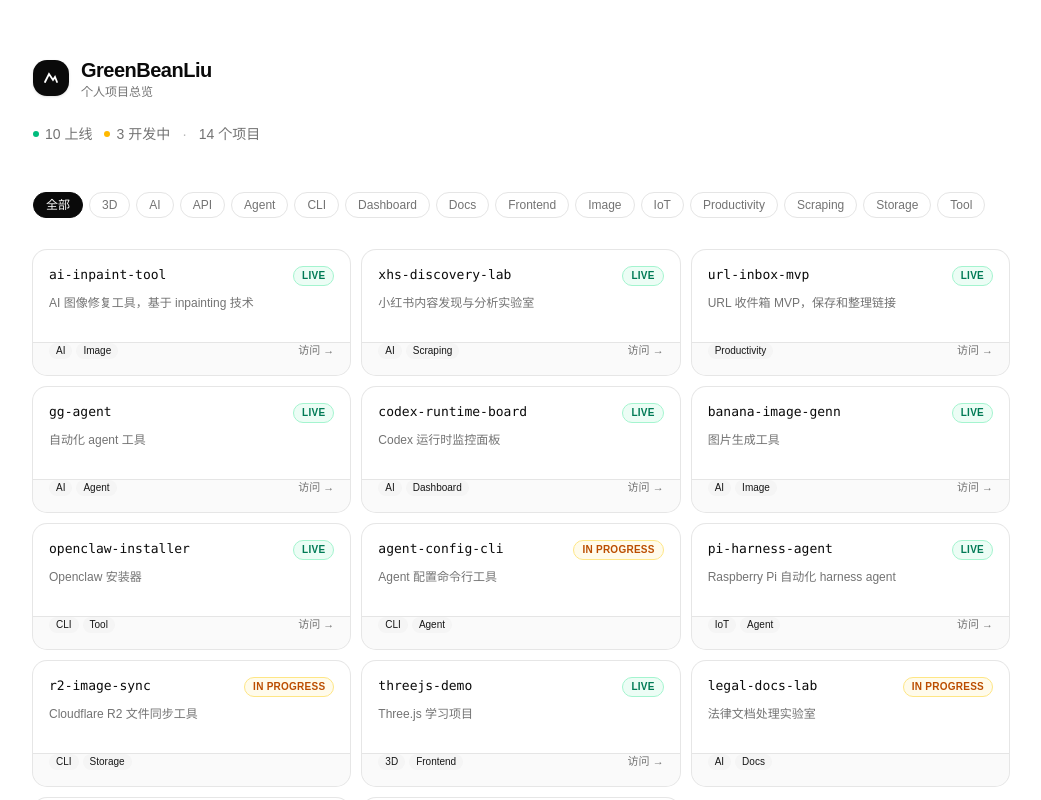
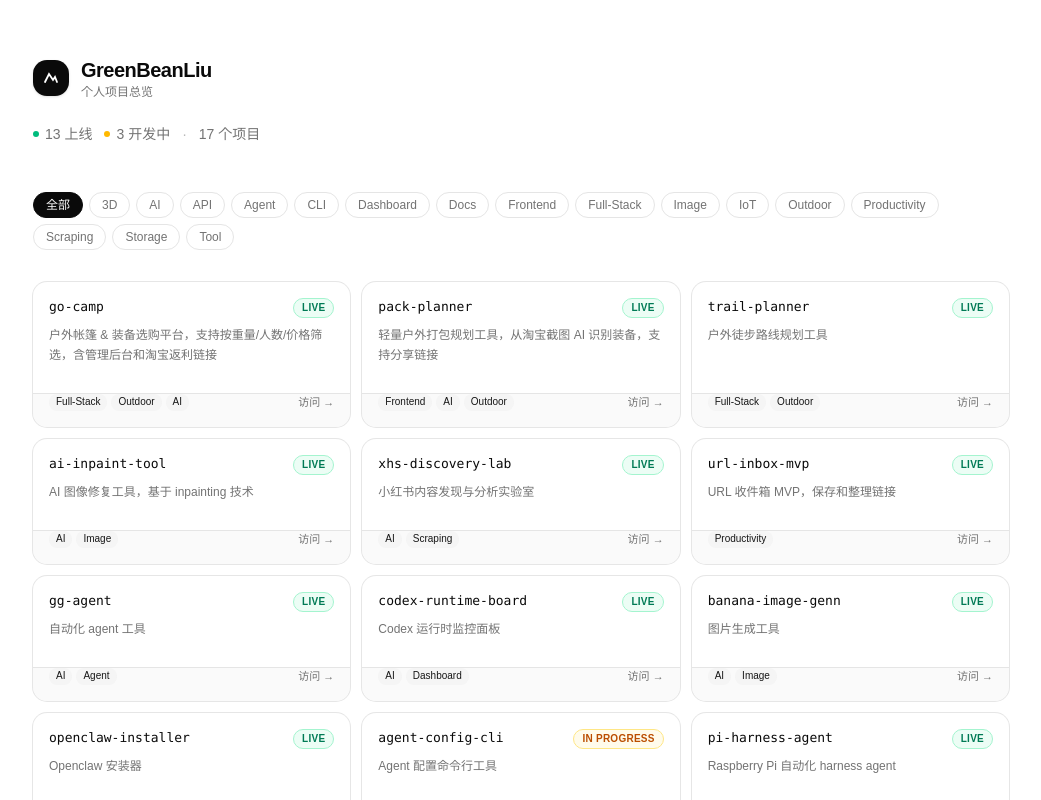
Before and after one commit to GreenBeanLiu/works-portal, a React (Vite) app: page / in a window 1280 px wide. Shown: the top 800 px of the page, without its empty margins (119-1160 px from the left). Built offline with nearby package versions, Linux system fonts and the light colour scheme.

Commit message:
feat: add go-camp, pack-planner, trail-planner to projects list

```diff
--- a/src/data/projects.ts
+++ b/src/data/projects.ts
@@ -8,6 +8,30 @@
 }
 
 export const projects: Project[] = [
+  {
+    name: 'go-camp',
+    description: '户外帐篷 & 装备选购平台，支持按重量/人数/价格筛选，含管理后台和淘宝返利链接',
+    tags: ['Full-Stack', 'Outdoor', 'AI'],
+    url: 'https://go-camp-production.up.railway.app',
+    repo: 'https://github.com/GreenBeanLiu/go-camp',
+    status: 'live',
+  },
+  {
+    name: 'pack-planner',
+    description: '轻量户外打包规划工具，从淘宝截图 AI 识别装备，支持分享链接',
+    tags: ['Frontend', 'AI', 'Outdoor'],
+    url: 'https://pack-planner.pages.dev',
+    repo: 'https://github.com/GreenBeanLiu/pack-planner',
+    status: 'live',
+  },
+  {
+    name: 'trail-planner',
+    description: '户外徒步路线规划工具',
+    tags: ['Full-Stack', 'Outdoor'],
+    url: 'https://trail-planner-production.up.railway.app',
+    repo: 'https://github.com/GreenBeanLiu/trail-planner',
+    status: 'live',
+  },
   {
     name: 'ai-inpaint-tool',
     description: 'AI 图像修复工具，基于 inpainting 技术',
```
